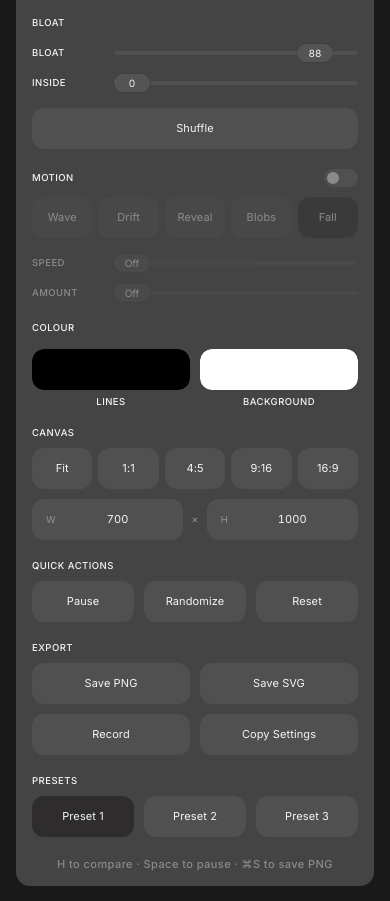
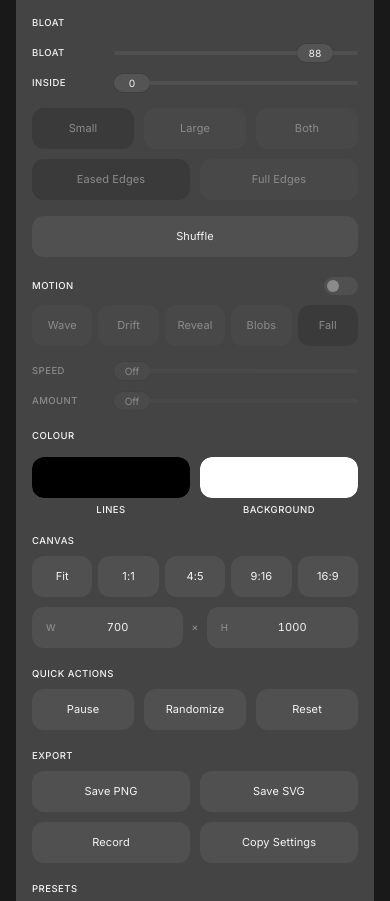
Before and after one commit to davidalblue/linear_halftone, a website built with Vite: page index.html in a window 390 px wide. Shown: the part 1674-2575 px from the top of the page. Built offline with nearby package versions, Linux system fonts and the light colour scheme.

Commit message:
Try Inside with Small, Large or Both shapes and Eased or Full edges

```diff
--- a/index.html
+++ b/index.html
@@ -60,6 +60,8 @@
         <section>
           <h2>Bloat</h2>
           <div class="sliders" id="bloat-sliders"></div>
+          <div class="grid cols-3 spaced" id="inside-shapes"></div>
+          <div class="grid cols-2 spaced-sm" id="inside-edges"></div>
           <button class="tile toggle" id="bloat-shuffle">Shuffle</button>
         </section>
 
--- a/src/halftone.ts
+++ b/src/halftone.ts
@@ -189,9 +189,10 @@ function trace(pen: Pen, w: number, h: number, time: number) {
    * each point along the line, how far it's pushed: towards full weight (up to 1, or 1.25 inside the
    * design) or thinner (down to −1, a full pinch).
    *
-   * Inside does the same along each stretch on the design, from edge to edge, with smaller shapes of
-   * its own, sized more like letter strokes. It eases back to normal in a thin band at the design's
-   * edge, so outlines and the Glow rim stay crisp.
+   * Inside does the same along each stretch on the design, from edge to edge, with shapes of its own:
+   * Small ones sized like letter strokes, Large ones as big as Bloat's, or Both layered (big waves with
+   * small ripples on top). Eased edges go back to normal in a thin band at the design's outline, so
+   * outlines and the Glow rim stay crisp; Full edges keep the effect right up to it.
    */
   const bulges = (centre: number, drift: number) => {
     const count = Math.ceil(along / grain) + 1
@@ -211,9 +212,11 @@ function trace(pen: Pen, w: number, h: number, time: number) {
       form[k] = Math.max(-1, Math.min(1, 0.15 + 2.6 * (hill - 0.5)))
       if (inside) {
         within[k] = onCanvas && ink > 0.5 ? 1 : 0
-        // smaller shapes for inside the design, swelling and pinching evenly
-        const fine = 0.65 * hills((x / reach) * 16, (y / reach) * 16, state.bloatSeed + 5) + 0.35 * hills((x / reach) * 36, (y / reach) * 36, state.bloatSeed + 6)
-        inner[k] = Math.max(-1, Math.min(1, 2.6 * (fine - 0.5)))
+        // shapes for inside the design, swelling and pinching evenly
+        const small = () => 0.65 * hills((x / reach) * 16, (y / reach) * 16, state.bloatSeed + 5) + 0.35 * hills((x / reach) * 36, (y / reach) * 36, state.bloatSeed + 6)
+        const large = () => 0.65 * hills((x / reach) * 4, (y / reach) * 4, state.bloatSeed + 7) + 0.35 * hills((x / reach) * 10, (y / reach) * 10, state.bloatSeed + 8)
+        const hill = state.insideShapes === 'small' ? small() : state.insideShapes === 'large' ? large() : 0.6 * large() + 0.4 * small()
+        inner[k] = Math.max(-1, Math.min(1, 2.6 * (hill - 0.5)))
       }
     }
     // how far from a stretch's ends the line takes to ease into the shapes
@@ -230,13 +233,13 @@ function trace(pen: Pen, w: number, h: number, time: number) {
     }
     if (inside) {
       // the thin band at the design's edge where Inside eases back to normal
-      const band = Math.max(space * 1.2, reach * 0.012) / grain
+      const band = state.insideEdges === 'eased' ? Math.max(space * 1.2, reach * 0.012) / grain : 0
       for (let a = 0; a < count; a++) {
         if (!within[a]) continue
         let b = a
         while (b < count && within[b]) b++
         const easing = Math.min(band, (b - a) / 2)
-        for (let k = a; k < b; k++) push[k] = 1.25 * inside * smooth(clamp(Math.min(k - a + 0.5, b - k - 0.5) / easing)) * inner[k]
+        for (let k = a; k < b; k++) push[k] = 1.25 * inside * (easing ? smooth(clamp(Math.min(k - a + 0.5, b - k - 0.5) / easing)) : 1) * inner[k]
         a = b
       }
     }
--- a/src/panel.ts
+++ b/src/panel.ts
@@ -1,5 +1,5 @@
 import { isCutOut, loadImage, picture } from './image'
-import { CANVAS_PRESETS, clock, isPreset, PRESETS, randomize, RANGES, reset, state, usePreset, type CurveFrom, type Edges, type Mode, type NumberKey, type Read, type Style } from './state'
+import { CANVAS_PRESETS, clock, isPreset, PRESETS, randomize, RANGES, reset, state, usePreset, type CurveFrom, type Edges, type InsideEdges, type InsideShapes, type Mode, type NumberKey, type Read, type Style } from './state'
 import { $, addSync, button, choice, colour, hint, numberField, onPanelChange, slider, syncPanel, toggle, type Bind } from './ui'
 
 /** Binds a slider to a number in the state, over its range. */
@@ -115,6 +115,21 @@ export function initPanel(actions: Actions) {
   $('#bloat-sliders').append(num('Bloat', 'bloat'), num('Inside', 'inside'))
   const reshape = button($('#bloat-shuffle'), () => (state.bloatSeed = Math.floor(Math.random() * 1e9)))
   addSync(() => ((reshape as HTMLButtonElement).disabled = !state.bloat && !state.inside))
+  // Inside's shapes and edges, greyed out while Inside is 0
+  const insideShapes: { value: InsideShapes; label: string }[] = [
+    { value: 'small', label: 'Small' },
+    { value: 'large', label: 'Large' },
+    { value: 'both', label: 'Both' },
+  ]
+  choice($('#inside-shapes'), insideShapes, { get: () => state.insideShapes, set: (v) => (state.insideShapes = v) })
+  const insideEdges: { value: InsideEdges; label: string }[] = [
+    { value: 'eased', label: 'Eased Edges' },
+    { value: 'full', label: 'Full Edges' },
+  ]
+  choice($('#inside-edges'), insideEdges, { get: () => state.insideEdges, set: (v) => (state.insideEdges = v) })
+  addSync(() =>
+    document.querySelectorAll<HTMLButtonElement>('#inside-shapes button, #inside-edges button').forEach((b) => (b.disabled = !state.inside)),
+  )
 
   // Motion
   toggle($('#motion-switch'), { get: () => state.motion, set: (v) => (state.motion = v) })
--- a/src/state.ts
+++ b/src/state.ts
@@ -2,6 +2,8 @@ export type Read = 'tone' | 'shape'
 export type Style = 'steps' | 'screen'
 export type Edges = 'square' | 'sloped'
 export type CurveFrom = 'margins' | 'even' | 'middle'
+export type InsideShapes = 'small' | 'large' | 'both'
+export type InsideEdges = 'eased' | 'full'
 export type Mode = 'wave' | 'drift' | 'reveal' | 'blobs' | 'fall'
 
 /** Everything the panel controls. Reset puts it back to these, except the canvas size. */
@@ -44,8 +46,11 @@ const DEFAULTS = {
   // canvas, easing back to normal where they meet it; a new seed reshapes them
   bloat: 88,
   bloatSeed: 1,
-  // Inside swells and puckers the lines on the design itself, edge to edge, in smaller shapes
+  // Inside swells and puckers the lines on the design itself, edge to edge: in Small (stroke-sized),
+  // Large (Bloat-sized) or Both kinds of shapes, easing back at the outline or at Full strength there
   inside: 0,
+  insideShapes: 'small' as InsideShapes,
+  insideEdges: 'eased' as InsideEdges,
   lines: 123,
   // the thickest line, and the thinnest, as a share of the space between lines
   weight: 100,
```
Also changed, not shown: README.md.
